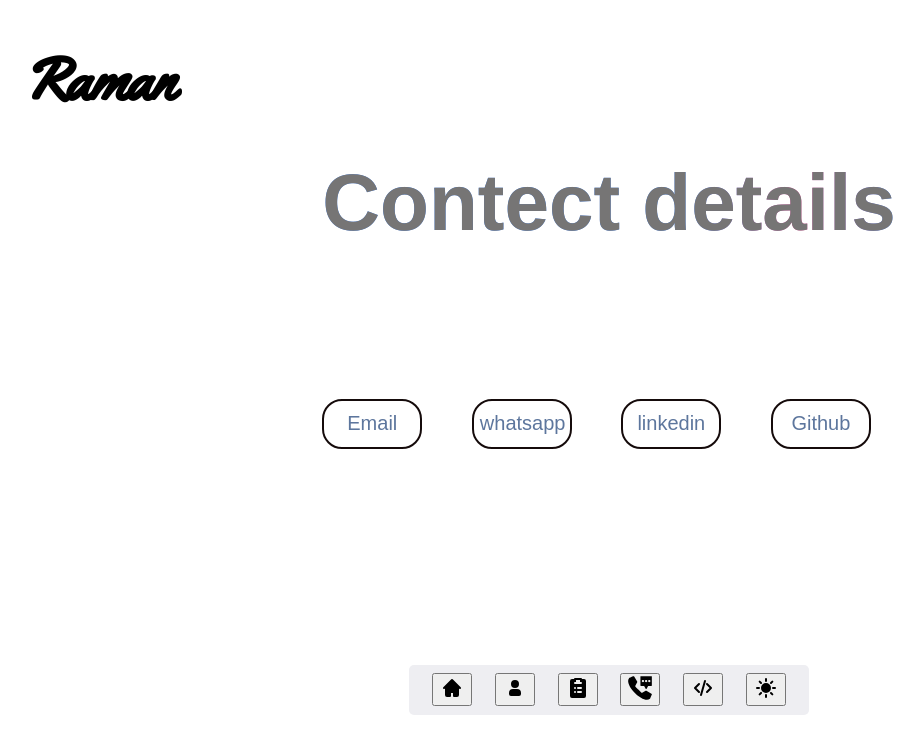
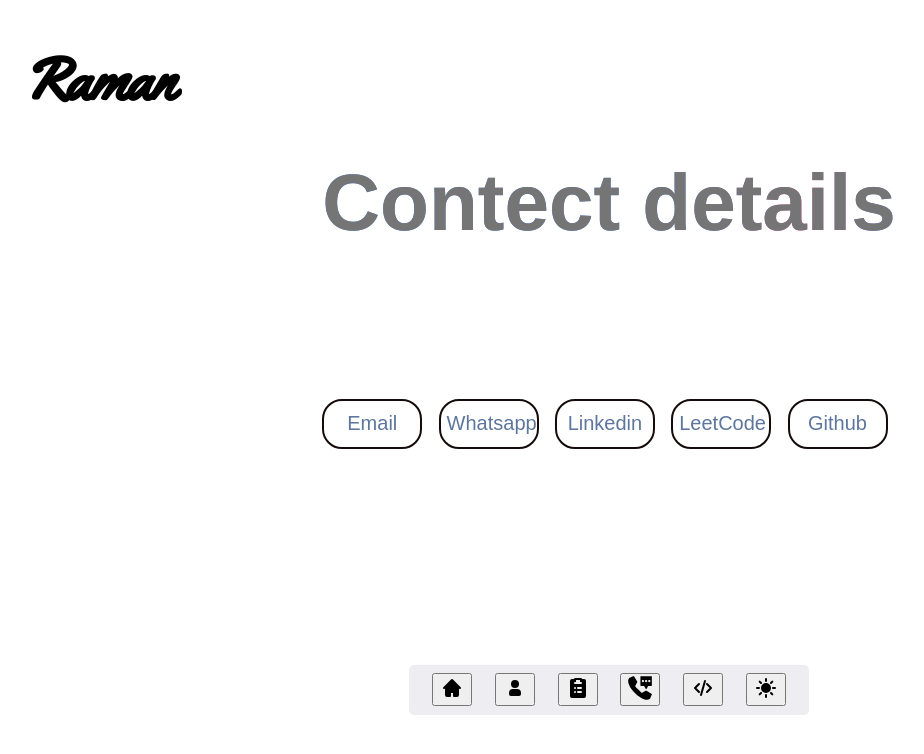
Before and after one commit to DevloperRaman/newportfolio, a plain HTML site: page contect.html in a window 1280 px wide. Shown: the whole page, without its empty margins (6-930 px from the left). Drawn offline with Linux system fonts and the light colour scheme.

Commit message:
Update contect.html

```diff
--- a/contect.html
+++ b/contect.html
@@ -18,8 +18,9 @@
         <h2 class="h2">Contect details<br>
  <div class="contect" style="display: flex;">
   <button class="btn"><a href="mailto:ramanpanchal64@gmail.com">Email</a></button><br>
- <button class="btn"><a href=" https://wa.me/918571095060?text=Hello">whatsapp</a></button><br>
- <button class="btn"><a href="https://www.linkedin.com/in/raman-panchal-04bb5030b/">linkedin</a></button><br>
+ <button class="btn"><a href=" https://wa.me/918571095060?text=Hello">Whatsapp</a></button><br>
+ <button class="btn"><a href="https://www.linkedin.com/in/raman-panchal-04bb5030b/">Linkedin</a></button><br>
+ <button class="btn"> <a href=" https://leetcode.com/u/RamanPanchal/">LeetCode</a></button><br>
  <button class="btn"> <a href="https://github.com/DevloperRaman">Github</a></button><br>
  </div>
 </div>
```
